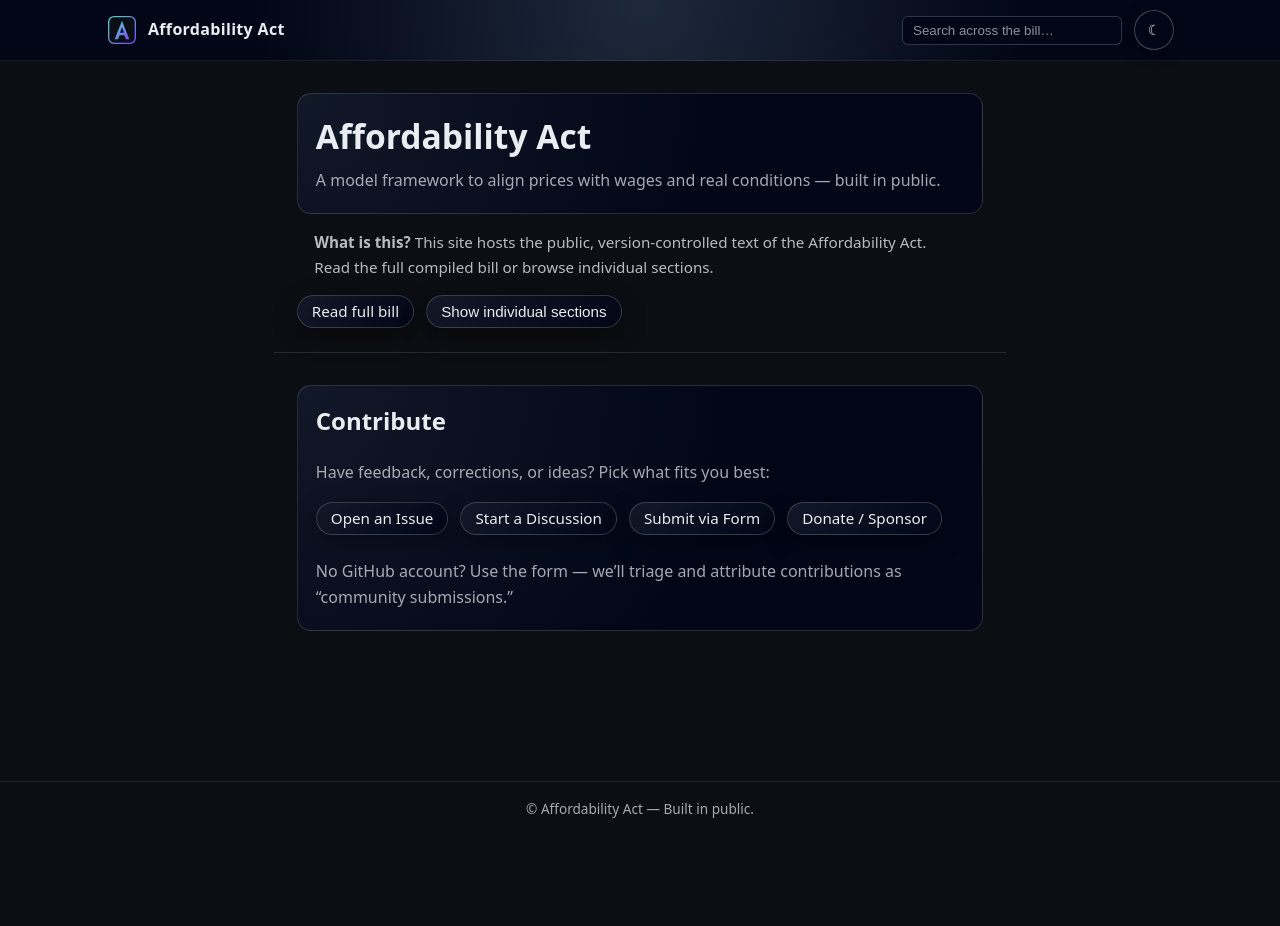
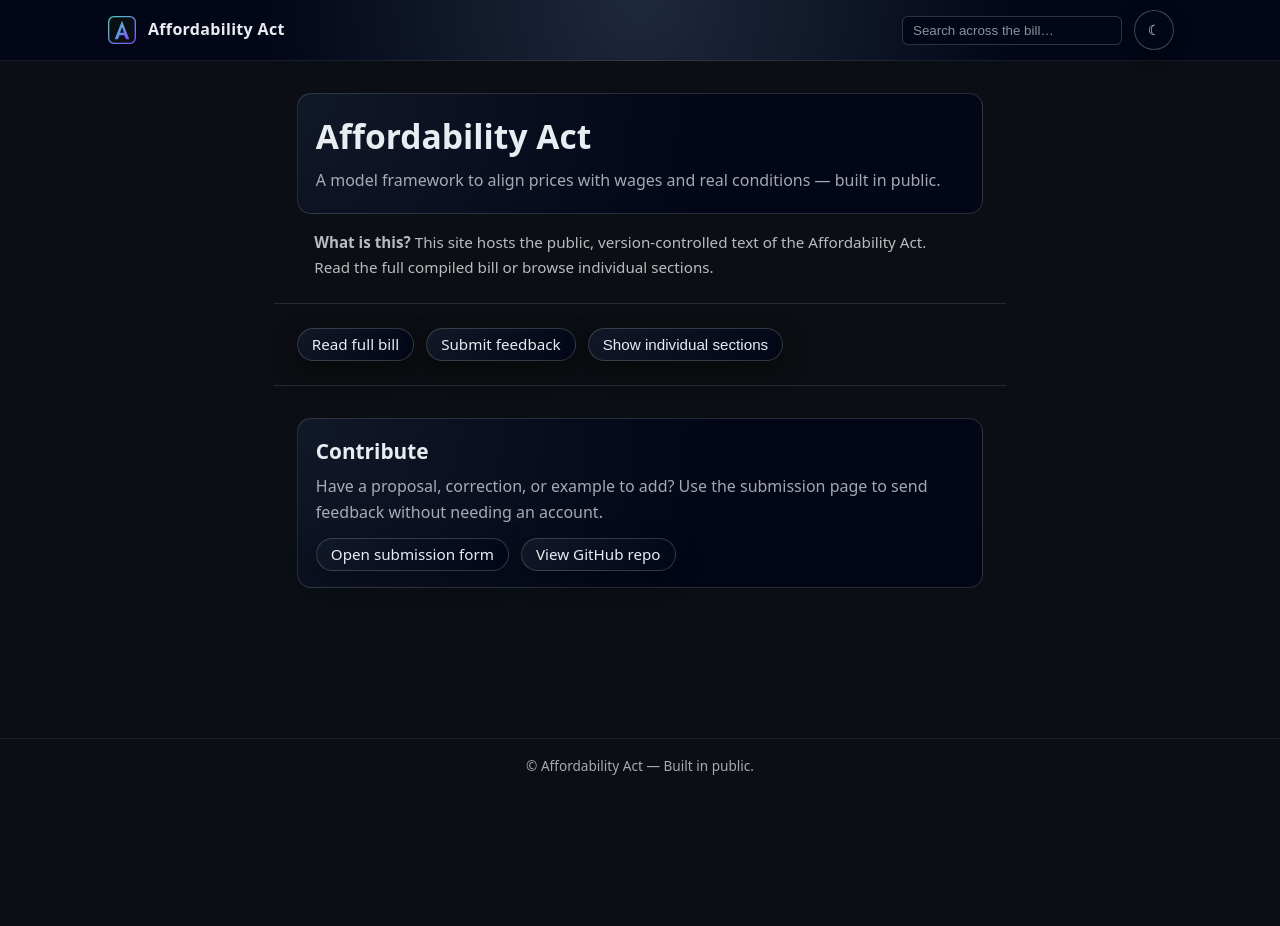
Before and after one commit to cFerg/Affordability-Act, a Jekyll site: the page built from index.md, in a window 1280 px wide. Built offline with Jekyll 4.4.1, drawn with Linux system fonts in a browser that asks for light colours; after the commit the page ends 900 px from its top, so only the background shows below that.

Commit message:
Fix symbols in search, and fix category ordering and alignment

```diff
--- a/_layouts/default.html
+++ b/_layouts/default.html
@@ -218,7 +218,7 @@
       "documents": [
         { "id": "bill", "title": "Full compiled bill", "url": "{{ '/policy/bill-text/' | relative_url }}" }
         {% for s in site.data.sections %}
-        ,{ "id": "section-{{ forloop.index }}", "title": "{{ s.sectionTitle | escape }}", "url": "{{ s.url | relative_url }}", "category": "{{ s.category | escape }}" }
+        ,{ "id": "section-{{ forloop.index }}", "title": "{{ s.sectionTitle | jsonify }}", "url": "{{ s.url | relative_url }}", "category": "{{ s.category | jsonify }}" }
         {% endfor %}
       ]
     }
--- a/assets/site.css
+++ b/assets/site.css
@@ -1,3 +1,7 @@
+/* --------------------------------------------------
+   Base
+-------------------------------------------------- */
+
 *,
 *::before,
 *::after { box-sizing: border-box; }
@@ -28,17 +32,25 @@
   overflow: hidden; clip: rect(0,0,0,0); border: 0;
 }
 
-/* Layout */
+/* --------------------------------------------------
+   Layout
+-------------------------------------------------- */
+
 .shell { max-width: 1100px; margin: 0 auto; padding: 0 16px; }
 
 :root{
   --sticky-nav-h: 56px;
   --sticky-nav-gap: 12px;
-  --vv-bottom: 0px; /* JS sets this */
+  --vv-bottom: 0px; /* set by JS via visualViewport (if enabled) */
   --sticky-space: calc(var(--sticky-nav-h) + var(--sticky-nav-gap) + 18px + env(safe-area-inset-bottom, 0px) + var(--vv-bottom));
 }
 
-.main { max-width: 960px; margin: 0 auto; padding: 0 16px calc(24px + var(--sticky-space)); }
+.main {
+  max-width: 960px;
+  margin: 0 auto;
+  padding: 0 16px calc(24px + var(--sticky-space));
+}
+
 .content { max-width: 75ch; margin: 0 auto; }
 
 @media (min-width: 1100px) {
@@ -46,23 +58,48 @@
   .content { max-width: 80ch; }
 }
 
-/* Header */
+/* --------------------------------------------------
+   Header
+-------------------------------------------------- */
+
 .site-header {
   border-bottom: 1px solid rgba(255,255,255,0.08);
   background: radial-gradient(circle at top, #1e293b 0, #020617 60%);
 }
 
-.site-header__inner { display: flex; align-items: center; gap: 16px; padding: 10px 0; }
+.site-header__inner {
+  display: flex;
+  align-items: center;
+  gap: 16px;
+  padding: 10px 0;
+}
 
-.brand { display: inline-flex; align-items: center; gap: 10px; color: #e9edf1; text-decoration: none; }
+.brand {
+  display: inline-flex;
+  align-items: center;
+  gap: 10px;
+  color: #e9edf1;
+  text-decoration: none;
+}
 .brand:hover { text-decoration: none; }
 
-.brand-mark { width: 32px; height: 32px; border-radius: 8px; overflow: hidden; display: inline-block; }
+.brand-mark {
+  width: 32px;
+  height: 32px;
+  border-radius: 8px;
+  overflow: hidden;
+  display: inline-block;
+}
 .brand-mark img { width: 100%; height: 100%; display: block; }
 
 .brand-title { font-weight: 600; letter-spacing: 0.02em; }
 
-.site-header__right { margin-left: auto; display: flex; align-items: center; gap: 12px; }
+.site-header__right {
+  margin-left: auto;
+  display: flex;
+  align-items: center;
+  gap: 12px;
+}
 
 .header-search input[type="search"]{
   padding: 6px 10px;
@@ -96,9 +133,14 @@
   .header-search input[type="search"] { width: 100%; min-width: 0; }
 }
 
-/* Buttons */
+/* --------------------------------------------------
+   Buttons
+-------------------------------------------------- */
+
 .btn {
-  display: inline-flex; align-items: center; justify-content: center;
+  display: inline-flex;
+  align-items: center;
+  justify-content: center;
   padding: 8px 14px;
   border-radius: 999px;
   border: 1px solid rgba(255,255,255,0.18);
@@ -121,14 +163,10 @@
 }
 .btn:active { transform: translateY(0); box-shadow: 0 4px 12px rgba(0,0,0,0.5); }
 
-.category-title{
-  max-width: 75ch;
-  margin: 18px auto 8px;
-  font-size: 1.05rem;
-  opacity: 0.9;
-}
+/* --------------------------------------------------
+   Home / Cover
+-------------------------------------------------- */
 
-/* Home/Cover */
 .cover {
   max-width: 75ch;
   margin: 32px auto 16px;
@@ -137,7 +175,9 @@
   border: 1px solid rgba(255,255,255,0.14);
   background: radial-gradient(circle at 0 0, #111827, #020617 60%);
 }
+
 .cover h1 { font-size: 2.1rem; margin: 0 0 4px; }
+.cover h2 { margin: 0 0 6px; font-size: 1.3rem; }
 .cover p { margin: 4px 0; }
 
 .act-intro {
@@ -147,21 +187,54 @@
   color: rgba(233,237,241,0.78);
 }
 
-.home-divider { border: none; border-top: 1px solid rgba(255,255,255,0.12); margin: 24px 0; }
+.home-divider {
+  border: none;
+  border-top: 1px solid rgba(255,255,255,0.12);
+  margin: 24px 0;
+}
 
-.home-actions { max-width: 75ch; margin: 16px auto 24px; display: flex; flex-wrap: wrap; gap: 12px; }
+.home-actions {
+  max-width: 75ch;
+  margin: 16px auto 24px;
+  display: flex;
+  flex-wrap: wrap;
+  gap: 12px;
+}
 
+/* Category headers */
+.category-title{
+  max-width: 75ch;
+  margin: 18px auto 10px;
+  font-size: 1.05rem;
+  font-weight: 650;
+  letter-spacing: 0.01em;
+  opacity: 0.95;
+}
+
+/* Section grid */
 .section-grid {
   max-width: 75ch;
-  margin: 0 auto;
+  margin: 0 auto 6px;
   display: grid;
   grid-template-columns: minmax(0, 1fr);
   gap: 12px;
-  margin-top: 12px;
+
+  /* Fix “dangling card” look: center each cell */
+  justify-items: center;
 }
-@media (min-width: 700px) { .section-grid { grid-template-columns: repeat(2, minmax(0, 1fr)); } }
+
+@media (min-width: 700px) {
+  .section-grid { grid-template-columns: repeat(2, minmax(0, 1fr)); }
+}
+
+@media (min-width: 1100px) {
+  /* Optional: 3 columns on very wide screens looks great and reduces “offset” perception */
+  .section-grid { grid-template-columns: repeat(3, minmax(0, 1fr)); }
+}
 
 .section-card {
+  width: 100%;
+  max-width: 360px;
   border-radius: 12px;
   background: radial-gradient(circle at 0 0, #111827, #020617 60%);
   border: 1px solid rgba(255,255,255,0.09);
@@ -169,10 +242,15 @@
   display: flex;
   flex-direction: column;
 }
-.section-card__title { font-weight: 500; margin-bottom: 6px; }
+
+.section-card__title { font-weight: 600; margin-bottom: 8px; }
+
 .section-card .btn { margin-top: auto; }
 
-/* Forms */
+/* --------------------------------------------------
+   Forms
+-------------------------------------------------- */
+
 form label { display: block; margin-top: 12px; font-size: 0.9rem; }
 
 form input[type="text"],
@@ -190,10 +268,21 @@
 }
 form input::placeholder, form textarea::placeholder { color: rgba(233,237,241,0.65); }
 
-/* Search highlight */
-.search-hit { background: #ffeaa7; color: #111; padding: 0 2px; border-radius: 2px; }
+/* --------------------------------------------------
+   Search highlight
+-------------------------------------------------- */
 
-/* Sticky footer navigation */
+.search-hit {
+  background: #ffeaa7;
+  color: #111;
+  padding: 0 2px;
+  border-radius: 2px;
+}
+
+/* --------------------------------------------------
+   Sticky footer navigation (bill/sections)
+-------------------------------------------------- */
+
 .sticky-nav {
   position: fixed;
   left: 50%;
@@ -238,17 +327,22 @@
   display: block;
 }
 
-.sticky-nav__btn:hover { text-decoration: none; background: rgba(29, 78, 216, 0.25); }
+.sticky-nav__btn:hover {
+  text-decoration: none;
+  background: rgba(29, 78, 216, 0.25);
+}
 
 .sticky-nav__btn.is-disabled { opacity: 0.35; pointer-events: none; }
 
-/* On mobile, make it barely-there */
 @media (max-width: 899px) {
-  .sticky-nav { background: rgba(8, 12, 18, 0.42); box-shadow: 0 6px 22px rgba(0,0,0,0.35); }
+  .sticky-nav {
+    background: rgba(8, 12, 18, 0.42);
+    box-shadow: 0 6px 22px rgba(0,0,0,0.35);
+  }
 }
 
-/* Bill-only: hide until scroll on mobile */
 @media (max-width: 899px) {
+  /* Bill-only hide-until-scroll support (if enabled in your JS) */
   .sticky-nav--bill {
     opacity: 0;
     pointer-events: none;
@@ -262,7 +356,10 @@
   }
 }
 
-/* Footer */
+/* --------------------------------------------------
+   Footer
+-------------------------------------------------- */
+
 .site-footer {
   border-top: 1px solid rgba(255,255,255,0.08);
   padding: 16px 0 calc(20px + var(--sticky-space));
@@ -271,9 +368,13 @@
   color: rgba(233,237,241,0.7);
   text-align: center;
 }
+
 .site-footer .shell { display: flex; justify-content: center; }
 
-/* Global search modal */
+/* --------------------------------------------------
+   Global search modal
+-------------------------------------------------- */
+
 .global-search__results { margin-top: 8px; display: none; }
 .global-search__results.has-results { display: grid; gap: 10px; }
 
@@ -283,7 +384,7 @@
   background: radial-gradient(circle at 0 0, #111827, #020617 60%);
   padding: 10px 12px;
 }
-.global-search-result__title { font-weight: 500; display: inline-block; margin-bottom: 4px; }
+.global-search-result__title { font-weight: 600; display: inline-block; margin-bottom: 4px; }
 .global-search-result__snippet { margin: 0; font-size: 0.9rem; }
 
 .search-modal {
@@ -295,7 +396,13 @@
   justify-content: center;
   padding-top: 48px;
 }
-.search-modal__backdrop { position: absolute; inset: 0; background: rgba(15, 23, 42, 0.55); }
+
+.search-modal__backdrop {
+  position: absolute;
+  inset: 0;
+  background: rgba(15, 23, 42, 0.55);
+}
+
 .search-modal__dialog {
   position: relative;
   z-index: 1;
@@ -310,6 +417,7 @@
   display: flex;
   flex-direction: column;
 }
+
 .search-modal__header {
   padding: 10px 14px;
   border-bottom: 1px solid rgba(255,255,255,0.12);
@@ -317,10 +425,26 @@
   align-items: center;
   justify-content: space-between;
 }
+
 .search-modal__header h2 { margin: 0; font-size: 1rem; }
-.search-modal__close { border: none; background: transparent; color: #e9edf1; font-size: 20px; cursor: pointer; }
-.search-modal__body { padding: 10px 14px 12px; overflow: auto; max-height: 70vh; max-height: 70dvh; }
+
+.search-modal__close {
+  border: none;
+  background: transparent;
+  color: #e9edf1;
+  font-size: 20px;
+  cursor: pointer;
+}
+
+.search-modal__body {
+  padding: 10px 14px 12px;
+  overflow: auto;
+  max-height: 70vh;
+  max-height: 70dvh;
+}
+
 .search-modal__search-row { margin-bottom: 8px; }
+
 .search-modal__search-row input[type="search"] {
   width: 100%;
   padding: 8px 10px;
@@ -329,14 +453,26 @@
   background: #020617;
   color: #e9edf1;
 }
-.search-modal__search-row input[type="search"]::placeholder { color: rgba(233,237,241,0.65); }
+
+.search-modal__search-row input[type="search"]::placeholder {
+  color: rgba(233,237,241,0.65);
+}
 
 body.search-modal-open { overflow: hidden; }
 
-/* Light theme */
-body.theme-light { background: #f5f5f7; color: #111827; }
+/* --------------------------------------------------
+   Light theme overrides
+-------------------------------------------------- */
 
-body.theme-light .site-header { background: linear-gradient(180deg, #ffffff, #e5e7eb); border-bottom-color: rgba(15,23,42,0.12); }
+body.theme-light {
+  background: #f5f5f7;
+  color: #111827;
+}
+
+body.theme-light .site-header {
+  background: linear-gradient(180deg, #ffffff, #e5e7eb);
+  border-bottom-color: rgba(15,23,42,0.12);
+}
 body.theme-light .brand-title { color: #111827; }
 
 body.theme-light .header-search input[type="search"] {
@@ -346,7 +482,11 @@
 }
 body.theme-light .header-search input[type="search"]::placeholder { color: rgba(15,23,42,0.6); }
 
-body.theme-light .theme-toggle { background: #ffffff; border-color: rgba(15,23,42,0.16); color: #111827; }
+body.theme-light .theme-toggle {
+  background: #ffffff;
+  border-color: rgba(15,23,42,0.16);
+  color: #111827;
+}
 
 body.theme-light .muted { color: rgba(15,23,42,0.7); }
 
@@ -360,7 +500,10 @@
 
 body.theme-light .cover,
 body.theme-light .section-card,
-body.theme-light .global-search-result { background: #ffffff; border-color: rgba(15,23,42,0.12); }
+body.theme-light .global-search-result {
+  background: #ffffff;
+  border-color: rgba(15,23,42,0.12);
+}
 
 body.theme-light .act-intro { color: rgba(15,23,42,0.8); }
 body.theme-light .home-divider { border-top-color: rgba(15,23,42,0.12); }
@@ -375,25 +518,37 @@
   color: #111827;
 }
 
-body.theme-light .site-footer { border-top-color: rgba(15,23,42,0.12); color: rgba(15,23,42,0.7); }
+body.theme-light .site-footer {
+  border-top-color: rgba(15,23,42,0.12);
+  color: rgba(15,23,42,0.7);
+}
 
-body.theme-light .search-modal__dialog { background: #ffffff; border-color: rgba(15,23,42,0.16); }
+body.theme-light .search-modal__dialog {
+  background: #ffffff;
+  border-color: rgba(15,23,42,0.16);
+}
 body.theme-light .search-modal__header { border-bottom-color: rgba(15,23,42,0.12); }
 body.theme-light .search-modal__close { color: #111827; }
 body.theme-light .search-modal__backdrop { background: rgba(15,23,42,0.35); }
+
 body.theme-light .search-modal__search-row input[type="search"] {
   background: #ffffff;
   border-color: rgba(15,23,42,0.16);
   color: #111827;
 }
-body.theme-light .search-modal__search-row input[type="search"]::placeholder { color: rgba(15,23,42,0.6); }
+body.theme-light .search-modal__search-row input[type="search"]::placeholder {
+  color: rgba(15,23,42,0.6);
+}
 
 body.theme-light .sticky-nav {
   border-color: rgba(15,23,42,0.14);
   background: rgba(255,255,255,0.58);
   box-shadow: 0 10px 30px rgba(15,23,42,0.18);
 }
-@media (max-width: 899px) { body.theme-light .sticky-nav { background: rgba(255,255,255,0.42); } }
+
+@media (max-width: 899px) {
+  body.theme-light .sticky-nav { background: rgba(255,255,255,0.42); }
+}
 
 body.theme-light .sticky-nav__btn {
   border-color: rgba(15,23,42,0.16);
--- a/index.md
+++ b/index.md
@@ -1,11 +1,13 @@
 ---
 layout: default
 title: Affordability Act
+permalink: /
+description: A model framework to align prices with wages and real conditions — built in public.
 ---
 
 <div class="cover">
   <h1>{{ site.title }}</h1>
-  <p class="muted">A model framework to align prices with wages and real conditions — built in public.</p>
+  <p class="muted">{{ page.description }}</p>
 </div>
 
 <div class="act-intro">
@@ -13,35 +15,62 @@
   Read the full compiled bill or browse individual sections.
 </div>
 
+<hr class="home-divider">
+
 <div class="home-actions">
   <a class="btn" href="{{ '/policy/bill-text/' | relative_url }}"><span>Read full bill</span></a>
-  <button class="btn" type="button" id="toggle-sections" aria-expanded="false">
+
+  <a class="btn" href="{{ '/submit/' | relative_url }}"><span>Submit feedback</span></a>
+
+  <button class="btn" id="toggle-sections" type="button" aria-expanded="false">
     <span>Show individual sections</span>
   </button>
 </div>
 
-<!-- Individual sections (hidden by default, revealed by JS) -->
+<!-- Individual sections (hidden by default; toggled by JS) -->
 <div id="sections-grid" hidden aria-live="polite" aria-busy="false">
+
   {% assign sections_data = site.data.sections %}
 
   {% if sections_data and sections_data.size > 0 %}
-    {% assign grouped = sections_data | group_by: "category" %}
+    {%- comment -%}
+      Order goal:
+      - Sections ordered by numeric "order"
+      - Categories ordered by the first section number in that category
+    {%- endcomment -%}
 
-    {% for g in grouped %}
+    {% assign ordered = sections_data | sort: "order" %}
+    {% assign grouped = ordered | group_by: "category" %}
+
+    {%- assign group_keys = "" | split: "" -%}
+    {%- for g in grouped -%}
+      {%- assign first_item = g.items | sort: "order" | first -%}
+      {%- assign key = first_item.order | append: "||" | append: g.name -%}
+      {%- assign group_keys = group_keys | push: key -%}
+    {%- endfor -%}
+
+    {%- assign group_keys = group_keys | sort -%}
+
+    {%- for key in group_keys -%}
+      {%- assign parts = key | split: "||" -%}
+      {%- assign cat = parts[1] -%}
+      {%- assign g = grouped | where: "name", cat | first -%}
+
       <h3 class="category-title">{{ g.name }}</h3>
 
       <div class="section-grid">
-        {% for s in g.items %}
+        {% assign items_sorted = g.items | sort: "order" %}
+        {% for s in items_sorted %}
           <div class="section-card">
             <div class="section-card__title">{{ s.sectionTitle }}</div>
             <a class="btn" href="{{ s.url | relative_url }}"><span>Open</span></a>
           </div>
         {% endfor %}
       </div>
-    {% endfor %}
+    {%- endfor -%}
 
   {% else %}
-    <!-- Fallback: no _data/sections.json available at build time -->
+    <!-- Fallback: build list from pages if _data/sections.json isn't available -->
     {% assign sect_pages = site.pages | where_exp: "p", "p.path contains 'policy/sections/'" %}
     {% assign sect_pages = sect_pages | sort: "path" %}
 
@@ -56,27 +85,18 @@
       {% endfor %}
     </div>
   {% endif %}
+
 </div>
-
-<!-- DEBUG: sections count = {{ site.data.sections.size }} -->
 
 <hr class="home-divider">
 
-<div class="cover" id="contribute">
-  <h2 style="margin-top:0">Contribute</h2>
-  <p class="muted">Have feedback, corrections, or ideas? Pick what fits you best:</p>
-  <div class="home-actions">
-    <a class="btn" href="https://github.com/cFerg/Affordability-Act/issues/new/choose"><span>Open an Issue</span></a>
-    <a class="btn btn--ghost" href="https://github.com/cFerg/Affordability-Act/discussions"><span>Start a Discussion</span></a>
-    <a class="btn btn--ghost" href="{{ '/submit/' | relative_url }}"><span>Submit via Form</span></a>
-    <a class="btn" href="https://github.com/sponsors/cFerg"><span>Donate / Sponsor</span></a>
+<div class="cover">
+  <h2>Contribute</h2>
+  <p class="muted">
+    Have a proposal, correction, or example to add? Use the submission page to send feedback without needing an account.
+  </p>
+  <div class="home-actions" style="margin: 12px auto 0;">
+    <a class="btn" href="{{ '/submit/' | relative_url }}"><span>Open submission form</span></a>
+    <a class="btn" href="{{ site.github.repository_url | default: 'https://github.com/cFerg/Affordability-Act' }}"><span>View GitHub repo</span></a>
   </div>
-  <p class="muted" style="margin-top:10px">No GitHub account? Use the form — we’ll triage and attribute contributions as “community submissions.”</p>
 </div>
-
-<noscript>
-  <p class="mono" style="margin-top:12px;color:#a9b4c0">
-    JavaScript is disabled. You can read the compiled bill
-    <a href="{{ '/policy/bill-text/' | relative_url }}">here</a>.
-  </p>
-</noscript>
```
